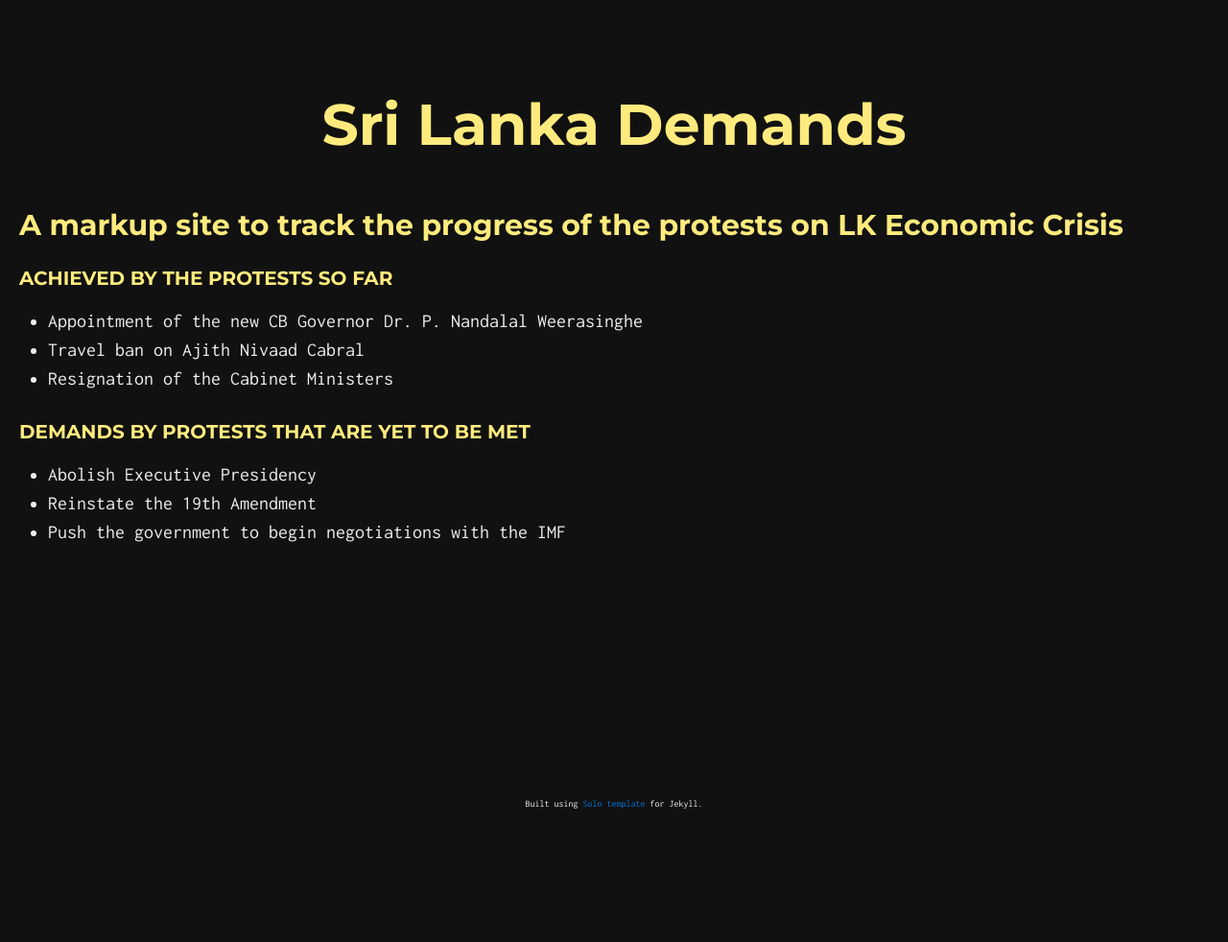
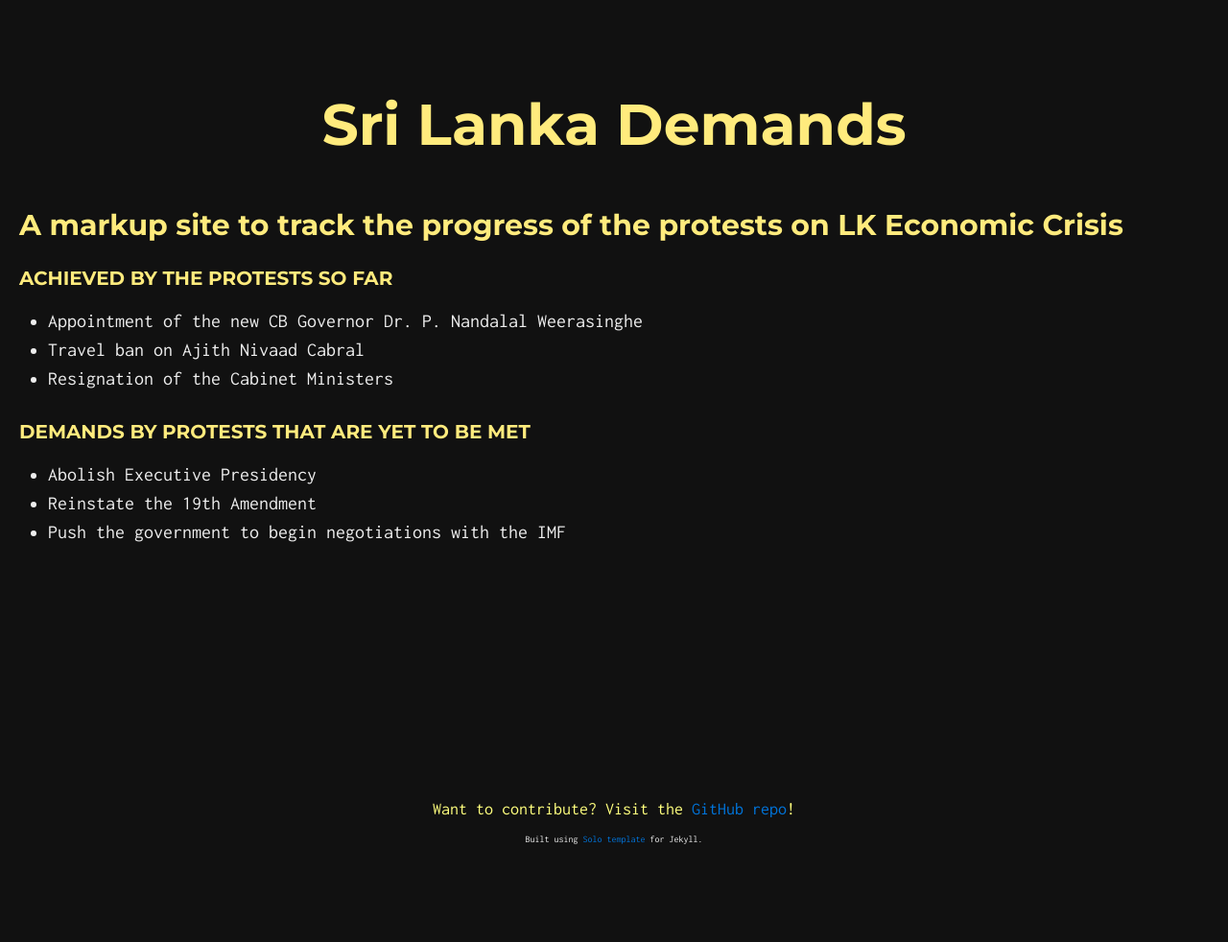
Before and after one commit to srilankademands/srilankademands.github.io, a Jekyll site: the page built from index.md, in a window 1280 px wide. Shown: the whole page at 96% size. Built offline with Jekyll 4.4.1, drawn with Linux system fonts in a browser that asks for light colours; our own code applies the rules of GitHub Pages for plain Markdown files; before the commit the page ends 945 px from its top, so only the background shows below that.

Commit message:
add repo link to footer

```diff
--- a/_includes/footer.html
+++ b/_includes/footer.html
@@ -1,3 +1,4 @@
+<div id="contribute">Want to contribute? Visit the <a href="https://github.com/srilankademands/srilankademands.github.io">GitHub repo</a>!</div>
 <div id="footer">
     Built using <a href="http://chibicode.github.io/solo/">Solo template</a> for Jekyll.
 </div>
--- a/_sass/_solo.scss
+++ b/_sass/_solo.scss
@@ -163,3 +163,10 @@ pre > code {
   text-align: center;
   font-size: 10px;
 }
+
+#contribute {
+  padding-top: 10px;
+  text-align: center;
+  font-size: 18px;
+  color: rgb(255, 255, 126);
+}
```
